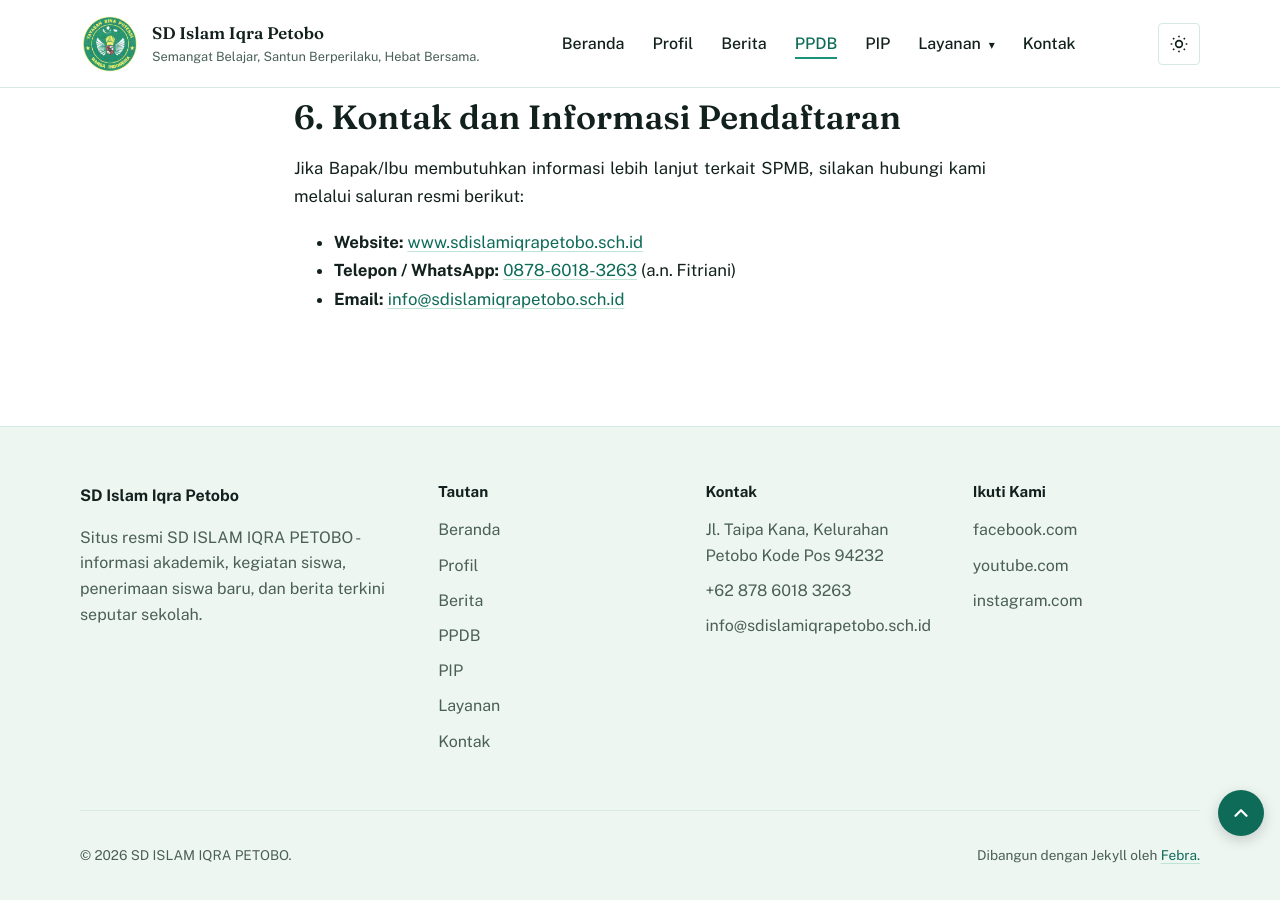
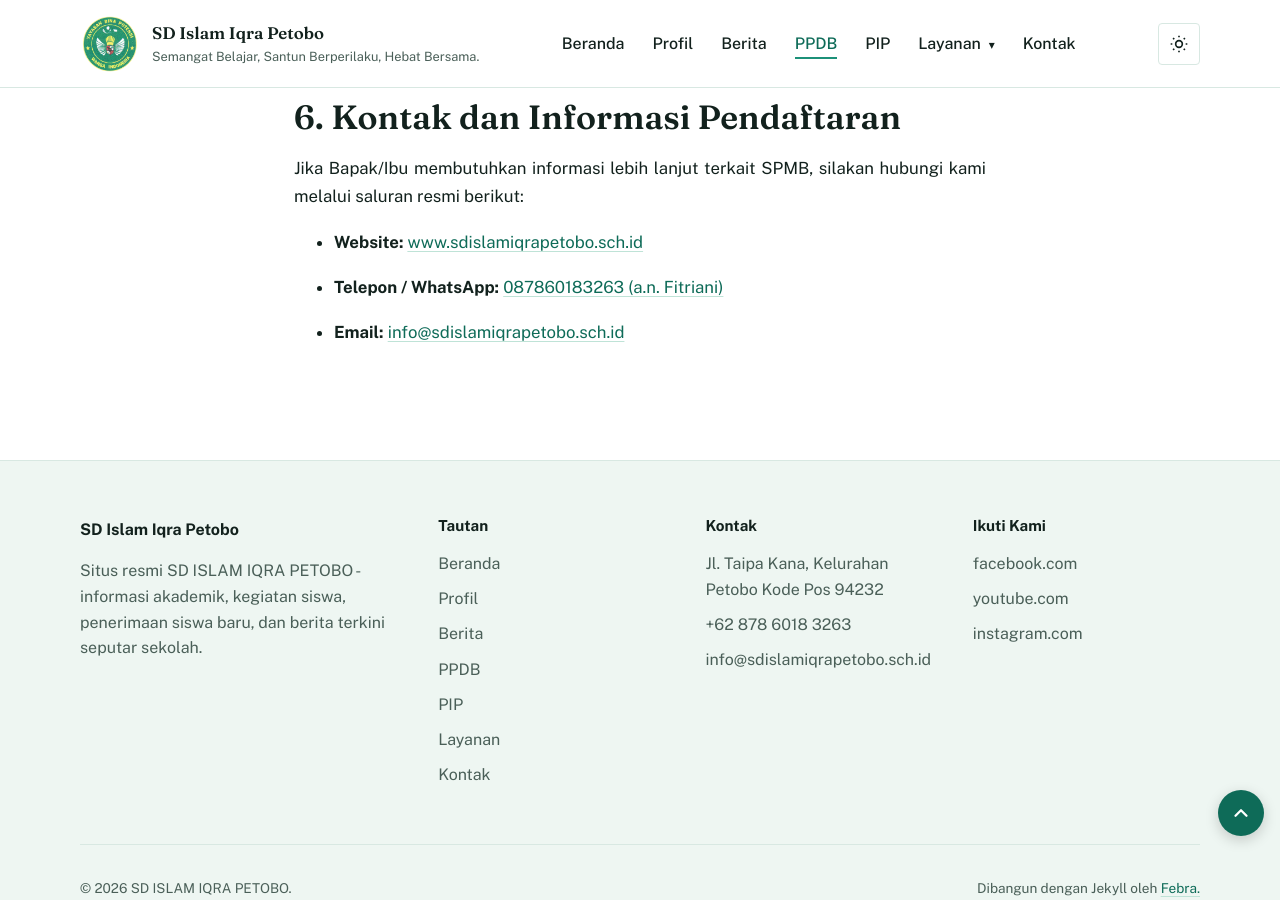
Before and after one commit to IQRADevl/iqradevl.github.io, a Jekyll site: the page built from ppdb.md, in a window 1280 px wide and 900 px high, scrolled down 2960 px. Built offline with Jekyll 4.4.1, drawn with Linux system fonts in a browser that asks for light colours.

Commit message:
Febras update (#1)
* Update ppdb.md

* Update ppdb.md

```diff
--- a/ppdb.md
+++ b/ppdb.md
@@ -76,5 +76,7 @@ Calon peserta didik wajib menyiapkan dan melampirkan dokumen-dokumen berikut:
 Jika Bapak/Ibu membutuhkan informasi lebih lanjut terkait SPMB, silakan hubungi kami melalui saluran resmi berikut:
 
 * **Website:** [www.sdislamiqrapetobo.sch.id](https://www.sdislamiqrapetobo.sch.id/)
-* **Telepon / WhatsApp:** [0878-6018-3263](tel:087860183263) (a.n. Fitriani)
+
+* **Telepon / WhatsApp:** <a href="https://wa.me/{{ site.school.phone | remove: '+' | remove: '-' | remove: ' ' }}" target="_blank" rel="noopener noreferrer">087860183263 (a.n. Fitriani)</a>
+
 * **Email:** [info@sdislamiqrapetobo.sch.id](mailto:info@sdislamiqrapetobo.sch.id)
```
